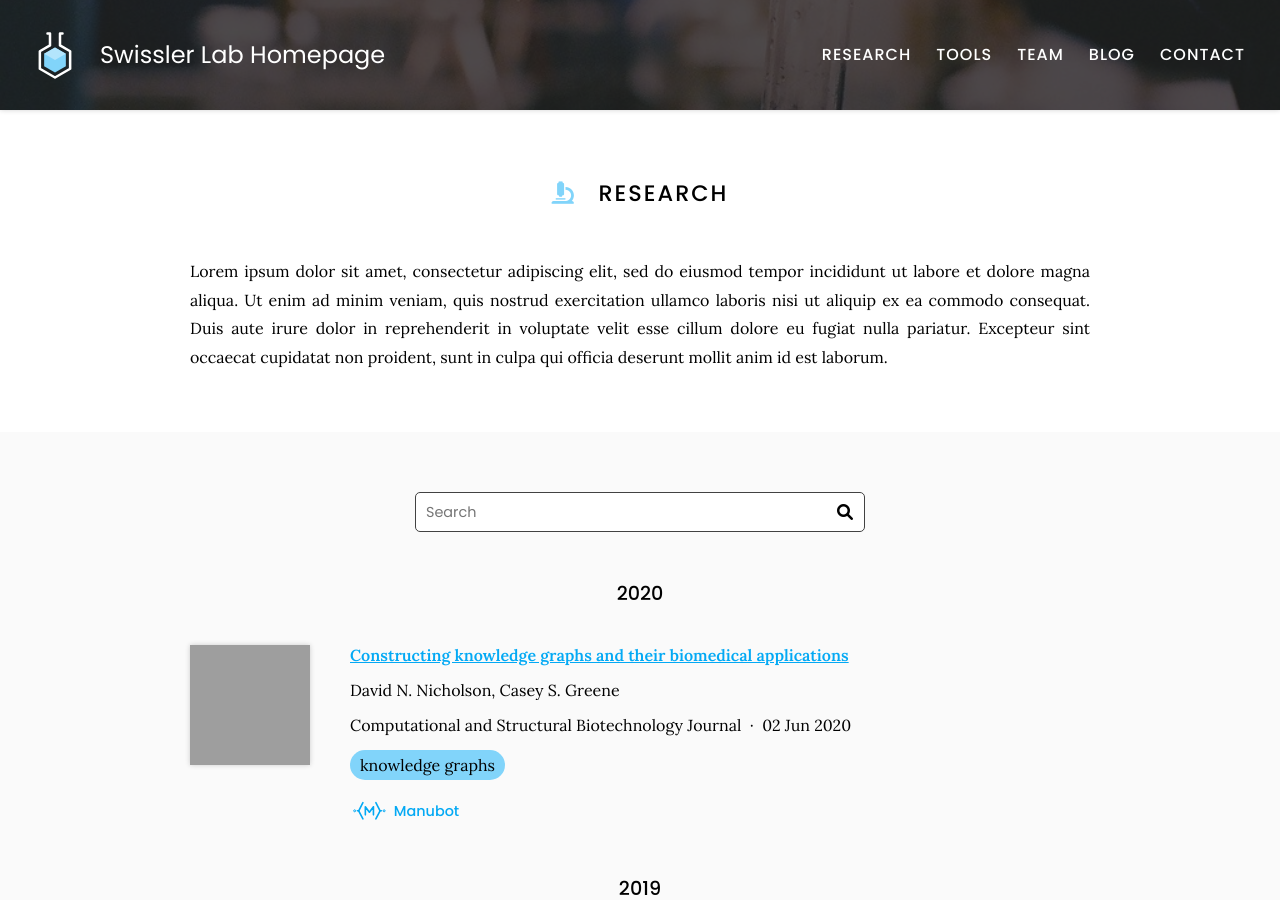
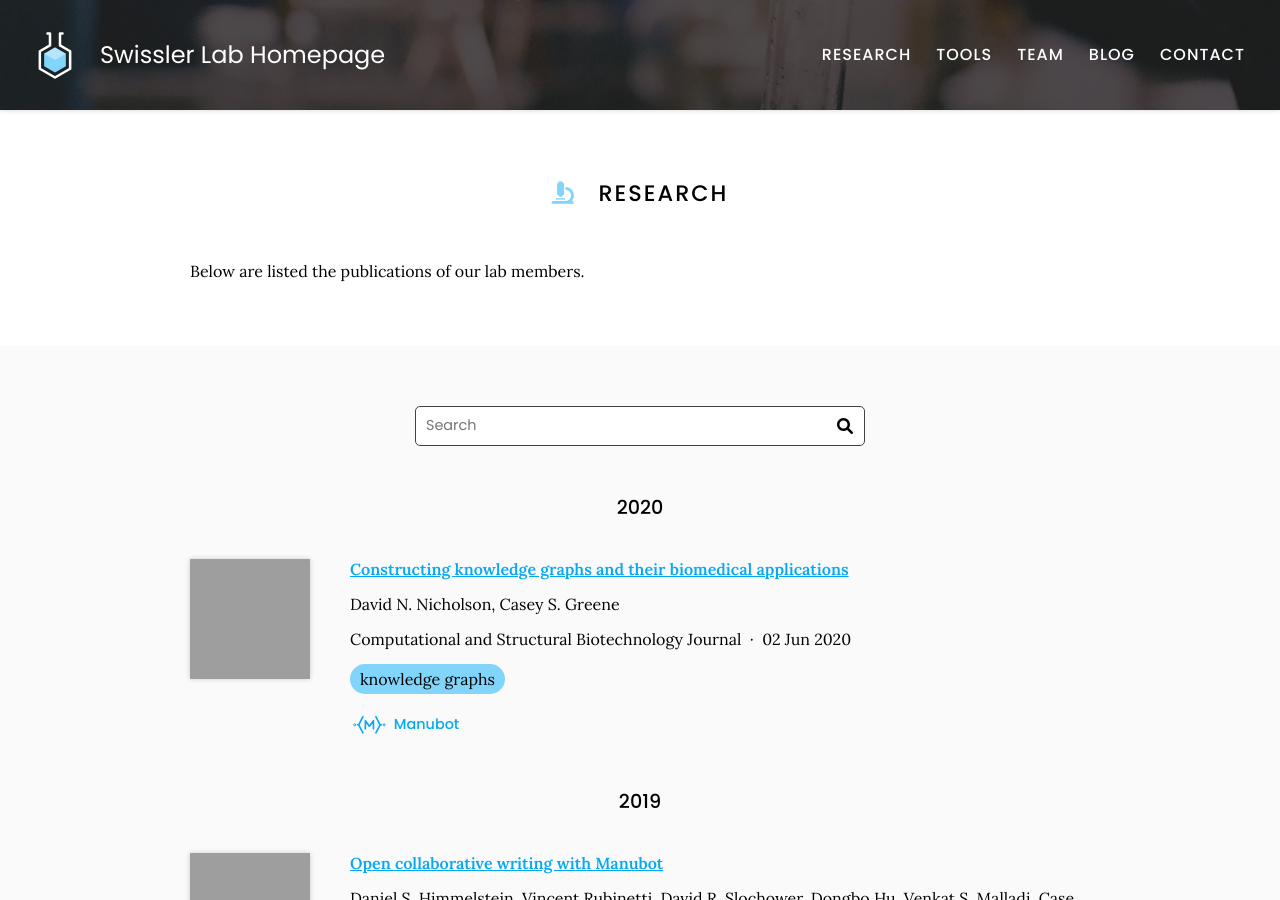
Before and after one commit to innovative-robotics/innovative-robotics.github.io, a Jekyll site: the page built from research/index.md, in a window 1280 px wide and 900 px high. Built offline with Jekyll 4.4.1, drawn with Linux system fonts in a browser that asks for light colours; grey boxes are pictures that could not be loaded.

Commit message:
Update index.md

```diff
--- a/research/index.md
+++ b/research/index.md
@@ -7,10 +7,7 @@ nav:
 
 # <i class="fas fa-microscope"></i>Research
 
-Lorem ipsum dolor sit amet, consectetur adipiscing elit, sed do eiusmod tempor incididunt ut labore et dolore magna aliqua.
-Ut enim ad minim veniam, quis nostrud exercitation ullamco laboris nisi ut aliquip ex ea commodo consequat.
-Duis aute irure dolor in reprehenderit in voluptate velit esse cillum dolore eu fugiat nulla pariatur.
-Excepteur sint occaecat cupidatat non proident, sunt in culpa qui officia deserunt mollit anim id est laborum.
+Below are listed the publications of our lab members.
 
 {% include section.html %}
 
```
